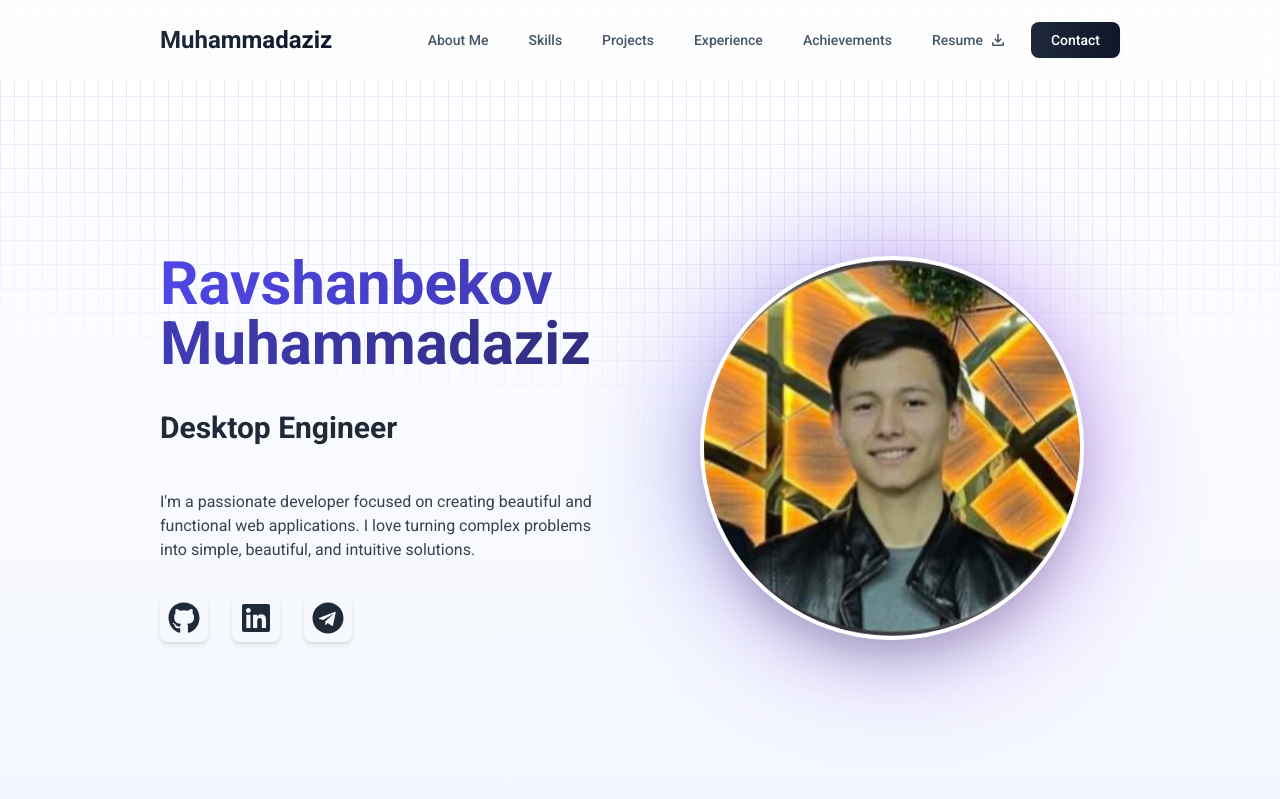
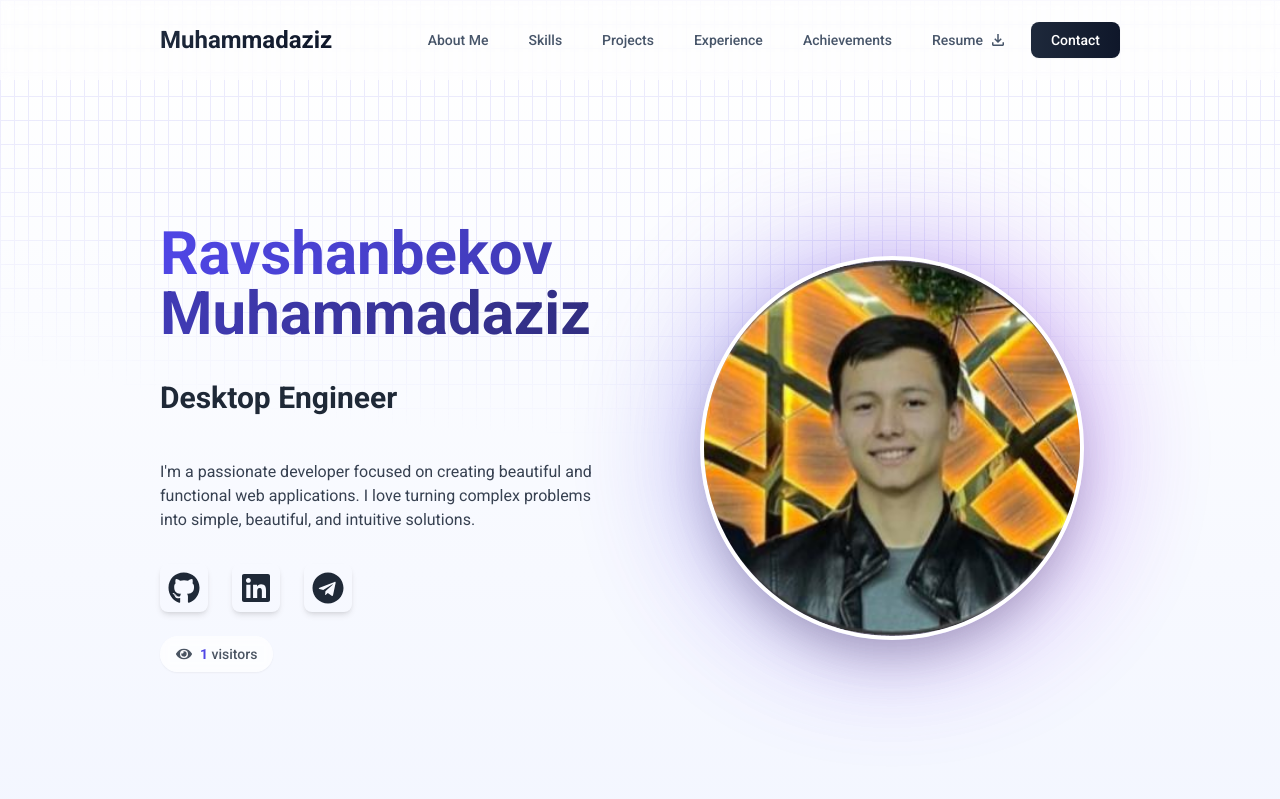
Before and after one commit to smuhammadaziz/portfolio, a React (Vite) app: page / in a window 1280 px wide. Shown: the top 799 px of the page. Built offline with nearby package versions, Linux system fonts and the light colour scheme.

Commit message:
add: adding visitors indicator to see my intro component

```diff
--- a/src/components/intro/intro.jsx
+++ b/src/components/intro/intro.jsx
@@ -1,4 +1,4 @@
-import React from "react";
+import React, { useEffect, useState } from "react";
 import { motion } from "framer-motion";
 import { TypeAnimation } from "react-type-animation";
 import {
@@ -7,10 +7,32 @@ import {
   FaTelegram,
   FaInstagram,
   FaTwitter,
+  FaEye,
 } from "react-icons/fa";
 import me from "../../assets/rasm.png";
 
 function Intro() {
+  const [visitorCount, setVisitorCount] = useState(0);
+
+  useEffect(() => {
+    // Get current visitor count from localStorage
+    const currentCount = parseInt(localStorage.getItem('visitorCount') || '0');
+
+    // Check if this is a new session
+    const lastVisit = localStorage.getItem('lastVisit');
+    const now = new Date().getTime();
+
+    // If it's been more than 1 hour since last visit, count as new visit
+    if (!lastVisit || (now - parseInt(lastVisit)) > 3600000) {
+      const newCount = currentCount + 1;
+      localStorage.setItem('visitorCount', newCount.toString());
+      localStorage.setItem('lastVisit', now.toString());
+      setVisitorCount(newCount);
+    } else {
+      setVisitorCount(currentCount);
+    }
+  }, []);
+
   const socialLinks = [
     {
       Icon: FaGithub,
@@ -85,6 +107,7 @@ function Intro() {
               simple, beautiful, and intuitive solutions.
             </p>
 
+            <div className="flex flex-col items-center lg:items-start gap-6">
               {/* Social Links */}
               <div className="flex justify-center lg:justify-start space-x-6">
                 {socialLinks.map(({ Icon, href, color }) => (
@@ -100,6 +123,22 @@ function Intro() {
                   </motion.a>
                 ))}
               </div>
+
+              {/* Visitor Counter */}
+              <motion.div
+                initial={{ opacity: 0, y: 10 }}
+                animate={{ opacity: 1, y: 0 }}
+                transition={{ delay: 0.5 }}
+                className="flex items-center gap-2 text-gray-600 bg-white/80 backdrop-blur-sm px-4 py-2 rounded-full shadow-sm">
+                <FaEye className="w-4 h-4" />
+                <span className="text-sm font-medium">
+                  <span className="font-semibold text-indigo-600">
+                    {visitorCount.toLocaleString()}
+                  </span>{" "}
+                  visitors
+                </span>
+              </motion.div>
+            </div>
           </motion.div>
         </div>
       </div>
```
Lines whose indentation alone changed are shown as unchanged.
